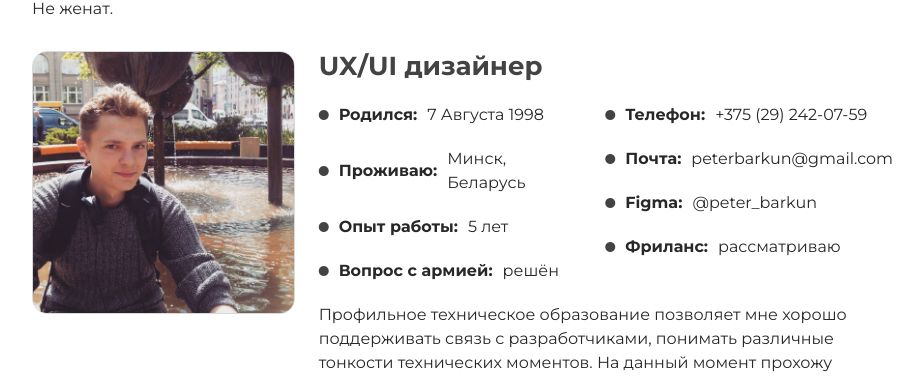
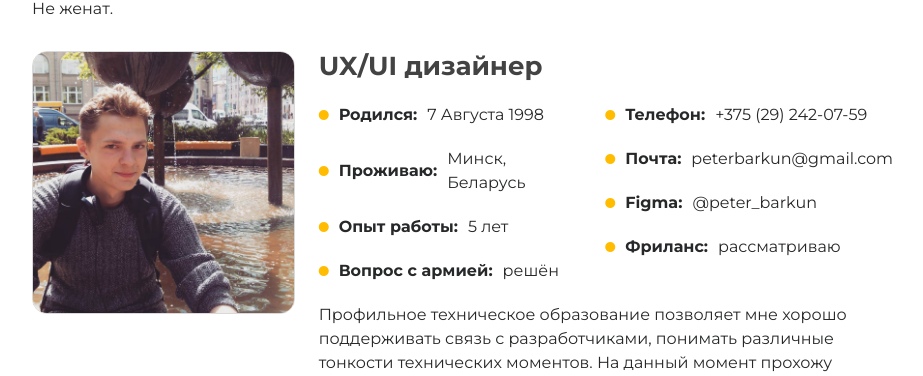
Before and after one commit to Unterfeldwebel33/peterbarkun, a PHP site: page /index.php in a window 1280 px wide. Shown: the part 1025-1401 px from the top of the page, without its empty margins (340-1263 px from the left). Run offline with PHP 8.4, Linux system fonts and the light colour scheme.

```diff
--- a/assets/css/style.css
+++ b/assets/css/style.css
@@ -446,7 +446,7 @@ section {
 .about .content ul i {
   font-size: 10px;
   margin-right: 10px;
-  color: #434343;
+  color: #FFBC00;
   line-height: 0;
 }
 .about .content p:last-child {
```
Also changed, not shown: assets/img/portfolio/portfolio-1.png, assets/img/portfolio/portfolio-2.png, assets/img/portfolio/portfolio-3.png, assets/img/portfolio/portfolio-4.jpg, assets/img/portfolio/portfolio-5.png, assets/img/portfolio/portfolio-6.png, assets/img/portfolio/portfolio-7.jpg, assets/img/portfolio/portfolio-8.jpg, assets/img/portfolio/portfolio-9.jpg, assets/img/portfolio/portfolio-details-1.jpg, assets/img/portfolio/portfolio-details-2.jpg, assets/img/portfolio/portfolio-details-3.jpg, assets/img/profile-img.jpg, assets/img/profile-img2.jpg.
